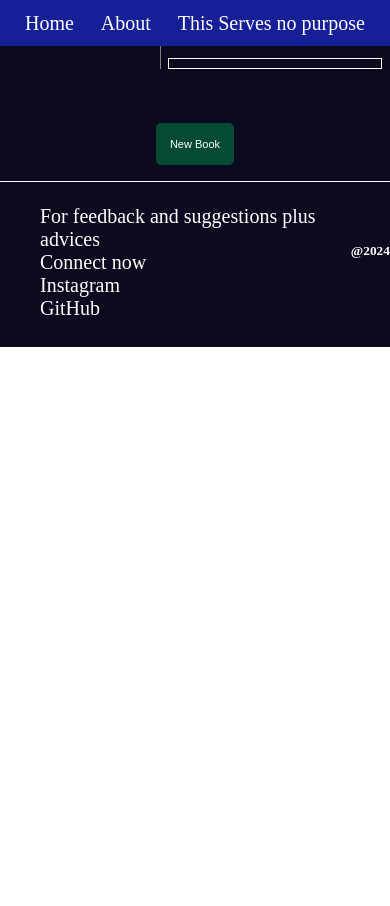
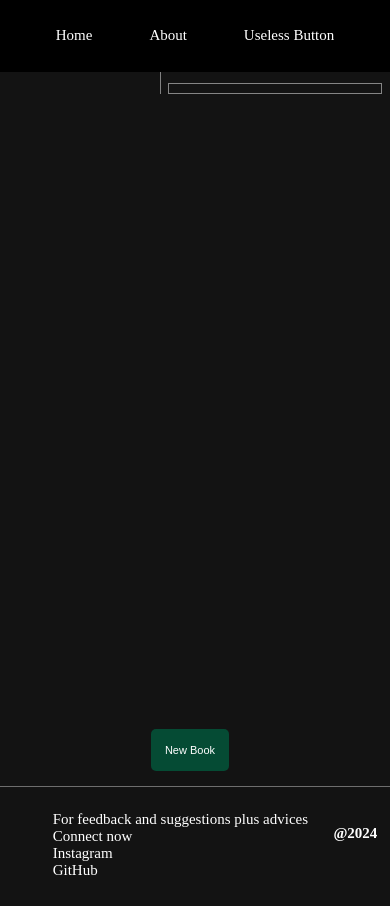
Before and after one commit to BikramGhart1/Book-lib, a plain HTML site: page Book Library/index.html in a window 390 px wide. Before the commit the page ends 844 px from the top, so only its background shows below. Drawn offline with Linux system fonts and the light colour scheme.

Commit message:
Add files via upload

```diff
--- a/Book Library/index.html
+++ b/Book Library/index.html
@@ -11,7 +11,7 @@
         <ul class="Navbar-items">
            <a href="/"><li>Home</li></a>
             <a href="about.html"><li>About</li></a>
-            <li>This Serves no purpose</li>
+            <li id="themeChange">Useless Button</li>
         </ul>
     </div>
 
@@ -42,6 +42,7 @@
     </div>
     <div class="signleButton">
         <button id="showFromBtn" >New Book</button>
+        <!-- <button id="sort-books">Sort Books</button> -->
     </div>
 
     <div class="Footer">
--- a/Book Library/script.js
+++ b/Book Library/script.js
@@ -1,6 +1,13 @@
 // localStorage.clear();
 
 let myLibrary = loadBooksFromLocalStorage();
+//I'll come back to this later
+// document.getElementById('sort-books').addEventListener('click', (myLibrary) => {
+//     console.log("sort btn clicked")
+//     myLibrary.sort((a, b) => a.title.localeCompare(b.title));
+//     displayBooks(myLibrary);
+// })
+
 
 function loadBooksFromLocalStorage() {
 
@@ -69,6 +76,7 @@ document.getElementById('myForm').addEventListener('submit', (event) => {
 function displayBooks(bookss) {
     let container = document.getElementById('bookContainer');
     container.innerHTML = " ";
+
     bookss.forEach((bookss, index) => {
         let bookElement = document.createElement("div");
 
@@ -95,6 +103,7 @@ function displayBooks(bookss) {
             cursor: pointer;
         ">Remove</button>
 
+        <p>This button chages the read status </p>
         <button id="toggle-status" onclick="toggleStatus(${index})" style="
         background-color:black;
         width:60%;
@@ -104,7 +113,7 @@ function displayBooks(bookss) {
         border-radius:8px;
         margin:4%;
         cursor: pointer;
-    ">${bookss.hasRead ? "Has read" : "not read yet"}</button>
+    ">${bookss.hasRead ? "not read yet" : "Has Read"}</button>
         `;
         //render another book at last
         container.appendChild(bookElement);
--- a/Book Library/style.css
+++ b/Book Library/style.css
@@ -7,7 +7,7 @@ body {
 }
 
 .Navbar {
-    background-color: rgb(23, 31, 150);
+    background-color: rgb(0, 0, 0);
     color: white;
 }
 
@@ -29,7 +29,7 @@ a {
 
 .main {
     /* height: 60vh; */
-    background-color: rgb(11, 10, 31);
+    background-color: rgb(19, 19, 19);
     color: white;
     display: flex;
     flex-direction: row;
@@ -46,8 +46,8 @@ a {
 
 
 .Footer {
-    border-top: 1px solid rgb(255, 255, 255);
-    background-color: rgb(11, 10, 31);
+    border-top: 1px solid rgb(110, 110, 110);
+    background-color: rgb(19, 19, 19);
     color: white;
     display: flex;
     justify-content: space-around;
@@ -119,7 +119,7 @@ a {
 
 /* .displayButton */
     {
-    background-color: rgb(11, 10, 31);
+    background-color: rgb(19, 19, 19);
     display: flex;
     justify-content: center;
     align-items: center;
@@ -128,7 +128,9 @@ a {
 
 }
 
-#showFromBtn {
+#showFromBtn,
+#sort-books {
+    margin-right: 10px;
     display: block;
     width: 20%;
     height: 5vh;
@@ -150,7 +152,7 @@ a {
     /* flex-direction: row; */
     width: 70%;
     padding-top: 3%;
-    border-left: 1px solid gray;
+    border-left: 1px solid rgb(129, 129, 129);
     margin-right: 3%;
 
 
@@ -162,13 +164,13 @@ a {
     /* justify-content: space-between; */
     gap: 5em;
     width: 100%;
-    border: 1px solid white;
+    border: 1px solid rgb(133, 133, 133);
     padding: 2%;
 }
 
 /* styles.css */
 .book-container {
-    background-color: rgb(53, 51, 61);
+    background-color: rgb(39, 39, 39);
     border-radius: 8px;
     box-shadow: 0 0 5px rgba(0, 0, 0, 0.1);
     padding: 3%;
@@ -176,6 +178,11 @@ a {
 }
 
 @media (max-width: 700px) {
+    * {
+        margin: 0;
+        font-size: 15px;
+    }
+
     .form-book {
         margin: 9px;
         width: 40%;
@@ -214,4 +221,29 @@ a {
     #showFromBtn {
         font-size: 11px;
     }
+
+    html,
+    body {
+        height: 100%;
+    }
+
+    .main,
+    .main-body {
+        padding-bottom: 14%;
+        /* height: 50vh; */
+        min-height: 70vh;
+    }
+
+    .footer-items h6 {
+        margin-right: 50px;
+    }
+
+    .main-body {
+        height: 60vh;
+    }
+
+    .Navbar-items {
+        padding: 7%;
+    }
+
 }
```
Also changed, not shown: Book Library/about.html (+2 -2 lines).
